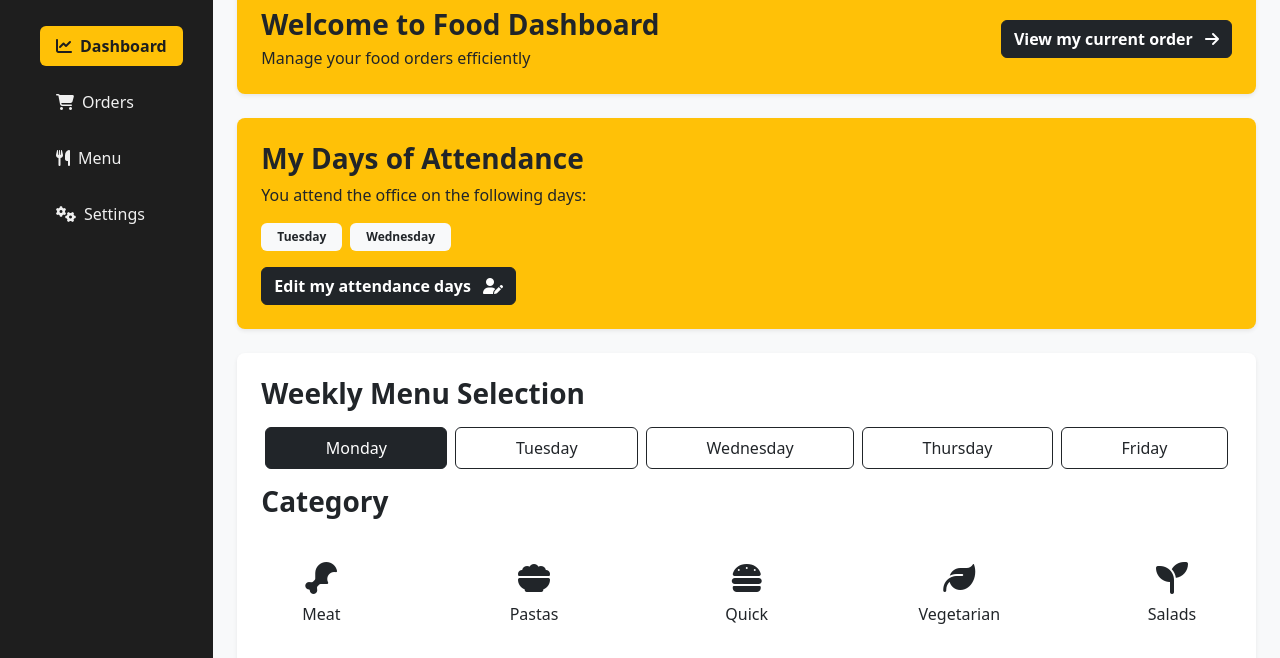
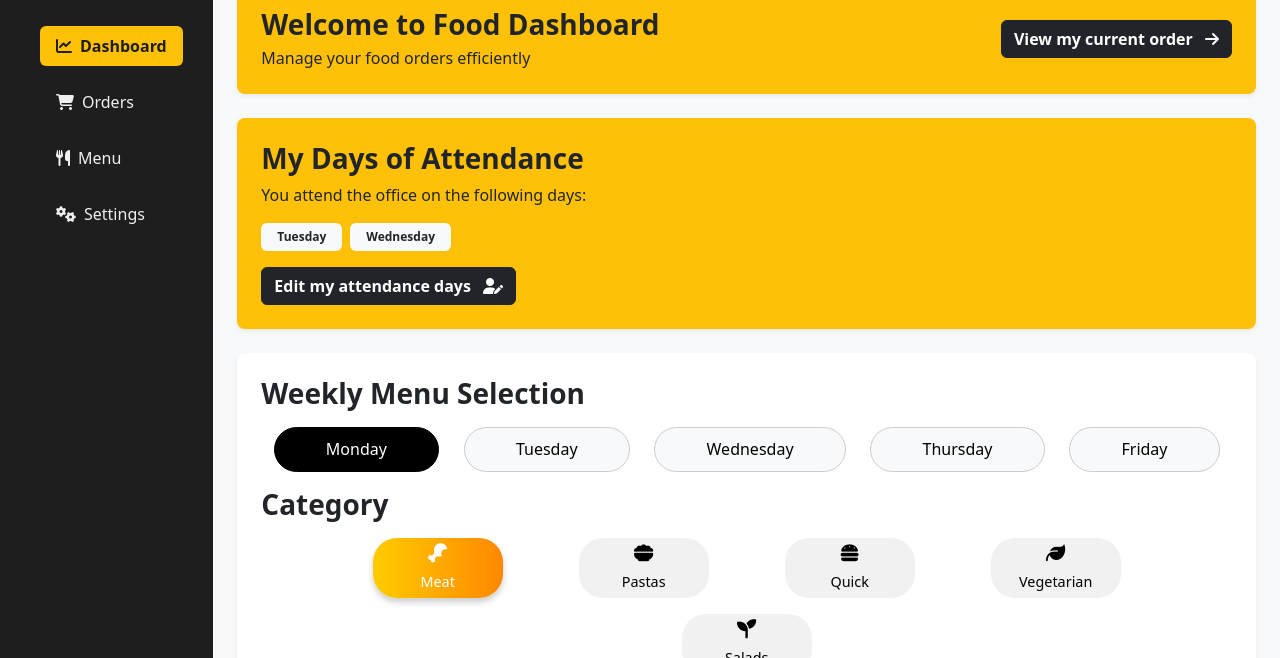
Before and after one commit to rjruiz-dev/i2tLunch, a plain HTML site: page src/views/employee/dashboard.html in a window 1280 px wide. Shown: the part 142-800 px from the top of the page. Drawn offline with nearby package versions, Linux system fonts and the light colour scheme.

Commit message:
filtros para menu

```diff
--- a/src/views/employee/dashboard.html
+++ b/src/views/employee/dashboard.html
@@ -49,7 +49,7 @@
         font-weight: 900; /* Usa la versión 'solid' del ícono */
     }
 
-    .day-pills .nav-button {
+    /*.day-pills .nav-button {
         display: block;
         text-align: center;
         border: 1px solid #212529;
@@ -72,7 +72,39 @@
     .day-pills .nav-button.active {
         background-color: #212529;
         color: #fff;
+    }*/
+
+    /* Ajustes para botones de días de la semana */
+    .day-pills .nav-button {
+        display: inline-block;
+        text-align: center;
+        border: 1px solid #ccc;
+        color: #000;
+        border-radius: 1.5rem;
+        padding: 0.6rem 3.2rem;
+        margin: 0 0.25rem;
+        font-weight: 500;
+        font-size: 1rem;
+        min-width: 60px;
+        text-decoration: none;
+        background-color: #f8f9fa;
+        transition: all 0.2s ease;
     }
+
+    .day-pills .nav-button:hover,
+    .day-pills .nav-button:focus {
+        background-color: #212529;
+        color: #fff;
+        text-decoration: none;
+    }
+
+    .day-pills .nav-button.active {
+        background-color: #000;
+        color: #fff;
+        border-color: #000;
+    }
+
+
 
     /* Ajustes para hacer las tarjetas más atractivas */
     .food-card {
@@ -83,7 +115,7 @@
         box-shadow: 0 0.5rem 1rem rgba(0,0,0,.15)!important;
     }
 
-    /* Nuevo estilo exclusivo para íconos de categoría */
+    /*
     .category-button {
         display: flex;
         flex-direction: column;
@@ -102,13 +134,12 @@
         background-color: transparent;
     }
 
-    /* Hover / focus / active */
+
     .category-button:hover,
     .category-button:focus {
         background-color: yellow;
         color: black;
-        /* background-color: #212529; */
-        /* color: #fff; */
+
         text-decoration: none;
     }
 
@@ -117,7 +148,7 @@
         color: #fff;
     }
 
-    /* Ícono dentro del botón */
+
     .category-button .icon-category {
         color: #212529;
         transition: color 0.2s ease;
@@ -127,8 +158,43 @@
     .category-button:focus .icon-category,
     .category-button.active .icon-category {
         color: black;
-        /* color: #fff; */
+
+    }*/
+   .category-button {
+        padding: 6px 20px; /* reduce altura, más espacio horizontal */
+        border-radius: 1.5rem;
+        border: none;
+        background: #f1f1f1;
+        color: #000;
+        font-weight: 500;
+        font-size: 0.9rem;
+        display: flex;
+        flex-direction: column;
+        align-items: center;
+        text-align: center;
+        transition: all 0.3s ease;
+        text-decoration: none;
+        min-width: 130px;     /* más ancho */
+        max-width: 130px;
+        height: 60px;          /* reduce altura total */
+        flex: 0 0 auto;
+        box-shadow: none;
+        gap: 0.5px;              /* espacio entre ícono y texto */
+        margin: 0 30px;        /* más separación lateral */
     }
+
+    .category-button .icon-category {
+        font-size: 1.2rem;
+        margin-bottom: 0;     /* sin margen vertical extra */
+    }
+
+    .category-button.active {
+        background: linear-gradient(90deg, #ffcc00, #ff8800);
+        color: white;
+        box-shadow: 0 4px 6px rgba(0, 0, 0, 0.2);
+    }
+
+
     </style>
 </head>
 <body>
@@ -184,29 +250,29 @@
                     <!-- Filtro por Categoría -->
                     <div class="mt-3">
                         <h3 class="mb-3 fw-bold">Category</h3>
-                        <div class="d-flex justify-content-between flex-wrap gap-2 day-pills">
+                        <div class="d-flex justify-content-center flex-wrap gap-3">
                             <!-- <a class="nav-button text-center d-flex flex-column align-items-center justify-content-center p-3 flex-grow-1 category-square" -->
-                            <a class="category-button flex-grow-1"
+                            <a class="category-button active"
                             href="#" data-category="carne">
                                 <i class="fas fa-drumstick-bite fa-2x mb-2 icon-category"></i>
                                 <span>Meat</span>
                             </a>
-                            <a class="category-button flex-grow-1"
+                            <a class="category-button "
                             href="#" data-category="pastas">
                                 <i class="fas fa-bowl-food fa-2x mb-2 icon-category"></i>
                                 <span>Pastas</span>
                             </a>
-                            <a class="category-button flex-grow-1"
+                            <a class="category-button "
                             href="#" data-category="rapida">
                                 <i class="fas fa-burger fa-2x mb-2 icon-category"></i>
                                 <span>Quick</span>
                             </a>
-                            <a class="category-button flex-grow-1"
+                            <a class="category-button "
                             href="#" data-category="vegetariano">
                                 <i class="fas fa-leaf fa-2x mb-2 icon-category"></i>
                                 <span>Vegetarian</span>
                             </a>
-                            <a class="category-button flex-grow-1"
+                            <a class="category-button "
                             href="#" data-category="ensaladas">
                                 <i class="fas fa-seedling fa-2x mb-2 icon-category"></i>
                                 <span>Salads</span>
```
